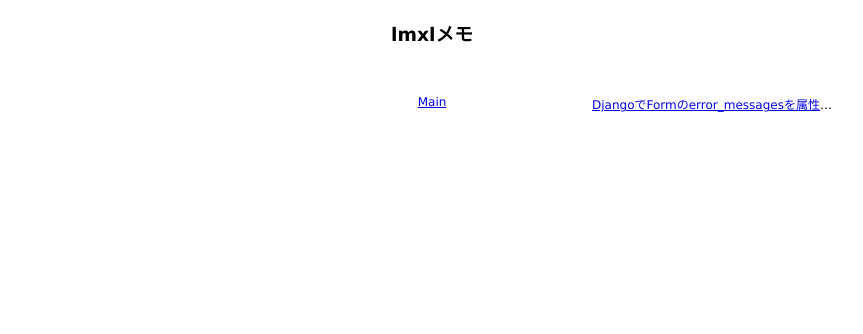
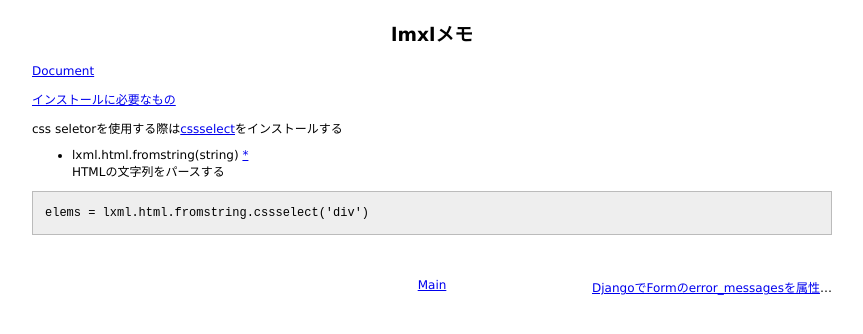
Before and after one commit to 38elements/38elements.github.com, a Jekyll site: the page built from _posts/2016-07-09-lxml.md, in a window 1280 px wide. Shown: the top 334 px of the page, without its empty margins (208-1071 px from the left). Built offline with Jekyll 4.4.1, drawn with Linux system fonts in a browser that asks for light colours.

Commit message:
Update 2016-07-09-lxml.md

````diff
--- a/_posts/2016-07-09-lxml.md
+++ b/_posts/2016-07-09-lxml.md
@@ -2,3 +2,15 @@
 layout: posts
 title: lmxlメモ
 ---
+[Document](http://lxml.de/)
+
+[インストールに必要なもの](http://lxml.de/installation.html#requirements)
+
+css seletorを使用する際は[cssselect](https://pypi.python.org/pypi/cssselect)をインストールする
+
+* lxml.html.fromstring(string) [\*](http://lxml.de/lxmlhtml.html#parsing-html)
+HTMLの文字列をパースする
+
+```
+elems = lxml.html.fromstring.cssselect('div')
+```
````
